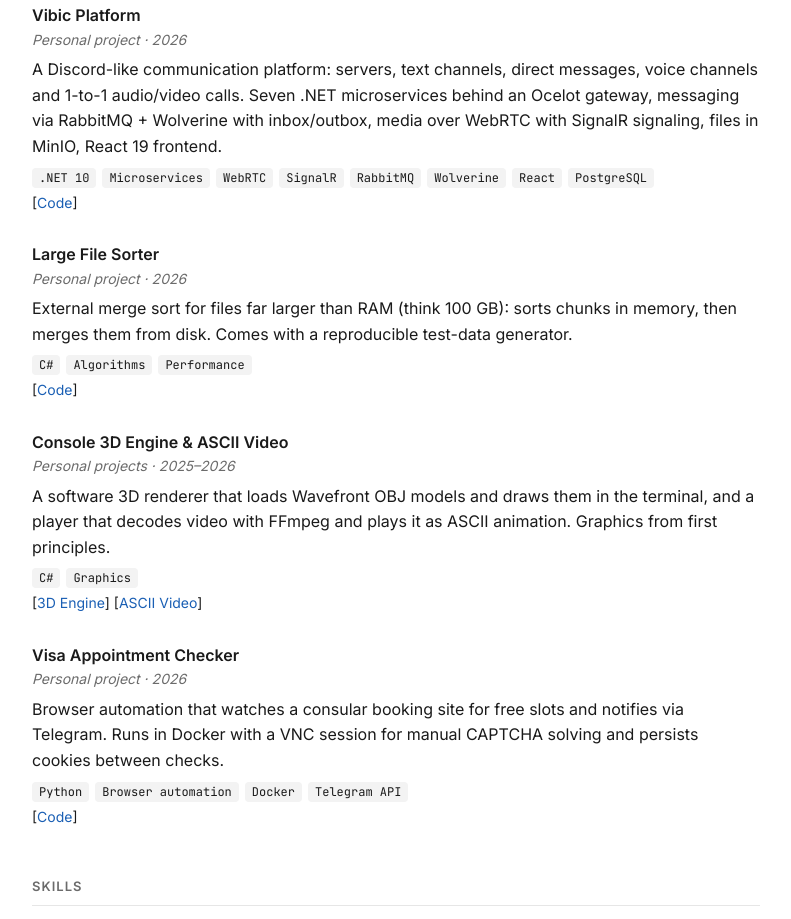
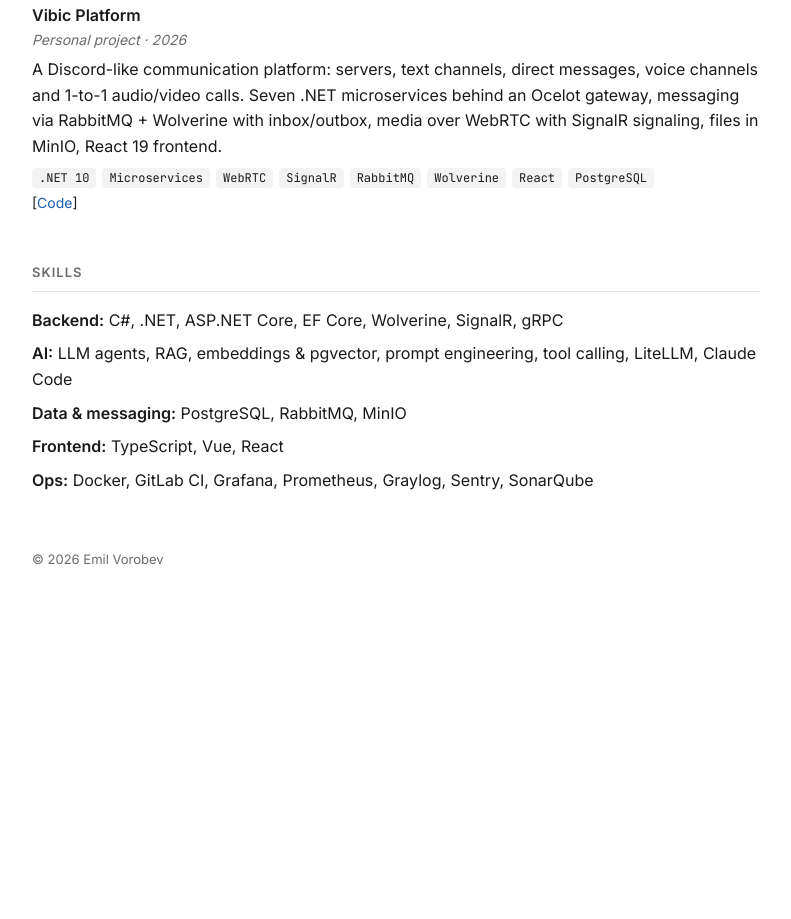
Before and after one commit to VorobevEmil/VorobevEmil.github.io, a plain HTML site: page index.html in a window 1280 px wide. Shown: the part 740-1659 px from the top of the page, without its empty margins (244-1035 px from the left). After the commit the page ends 1374 px from the top, so only its background shows below. Drawn offline with Linux system fonts and the light colour scheme.

Commit message:
Higher-quality photo, keep only main projects
Co-Authored-By: Claude Opus 5.5 (1M context) <noreply@anthropic.com>

```diff
--- a/index.html
+++ b/index.html
@@ -5,7 +5,7 @@
   <meta name="viewport" content="width=device-width, initial-scale=1">
   <title>Emil Vorobev</title>
   <meta name="description" content="Emil Vorobev — backend and AI engineer. .NET, distributed systems, LLM applications.">
-  <link rel="icon" href="images/emil.png">
+  <link rel="icon" href="images/emil.jpg">
   <link rel="preconnect" href="https://fonts.googleapis.com">
   <link rel="preconnect" href="https://fonts.gstatic.com" crossorigin>
   <link href="https://fonts.googleapis.com/css2?family=Inter:wght@400;600&family=JetBrains+Mono:wght@400&display=swap" rel="stylesheet">
@@ -110,7 +110,7 @@
         [<a href="https://t.me/emilvorob">Telegram</a>]
       </div>
     </div>
-    <img class="photo" src="images/emil.png" alt="Emil Vorobev">
+    <img class="photo" src="images/emil.jpg" alt="Emil Vorobev">
   </header>
 
   <h2>Projects</h2>
@@ -152,45 +152,6 @@
     <div class="item-links">[<a href="https://github.com/VorobevEmil/Vibic-Platform">Code</a>]</div>
   </div>
 
-  <div class="item">
-    <div class="item-title">Large File Sorter</div>
-    <div class="item-meta">Personal project · 2026</div>
-    <p>
-      External merge sort for files far larger than RAM (think 100&nbsp;GB):
-      sorts chunks in memory, then merges them from disk. Comes with a
-      reproducible test-data generator.
-    </p>
-    <div class="tags"><span>C#</span><span>Algorithms</span><span>Performance</span></div>
-    <div class="item-links">[<a href="https://github.com/VorobevEmil/LargeFileSorter">Code</a>]</div>
-  </div>
-
-  <div class="item">
-    <div class="item-title">Console 3D Engine &amp; ASCII Video</div>
-    <div class="item-meta">Personal projects · 2025–2026</div>
-    <p>
-      A software 3D renderer that loads Wavefront OBJ models and draws them in the
-      terminal, and a player that decodes video with FFmpeg and plays it as ASCII
-      animation. Graphics from first principles.
-    </p>
-    <div class="tags"><span>C#</span><span>Graphics</span></div>
-    <div class="item-links">
-      [<a href="https://github.com/VorobevEmil/Console3DEngine">3D Engine</a>]
-      [<a href="https://github.com/VorobevEmil/Video-animation-in-ASCII">ASCII Video</a>]
-    </div>
-  </div>
-
-  <div class="item">
-    <div class="item-title">Visa Appointment Checker</div>
-    <div class="item-meta">Personal project · 2026</div>
-    <p>
-      Browser automation that watches a consular booking site for free slots and
-      notifies via Telegram. Runs in Docker with a VNC session for manual CAPTCHA
-      solving and persists cookies between checks.
-    </p>
-    <div class="tags"><span>Python</span><span>Browser automation</span><span>Docker</span><span>Telegram API</span></div>
-    <div class="item-links">[<a href="https://github.com/VorobevEmil/italy-visa-checker">Code</a>]</div>
-  </div>
-
   <h2>Skills</h2>
   <ul class="skills">
     <li><b>Backend:</b> C#, .NET, ASP.NET Core, EF Core, Wolverine, SignalR, gRPC</li>
```
Also changed, not shown: images/emil.jpg (added), images/emil.png (deleted).
